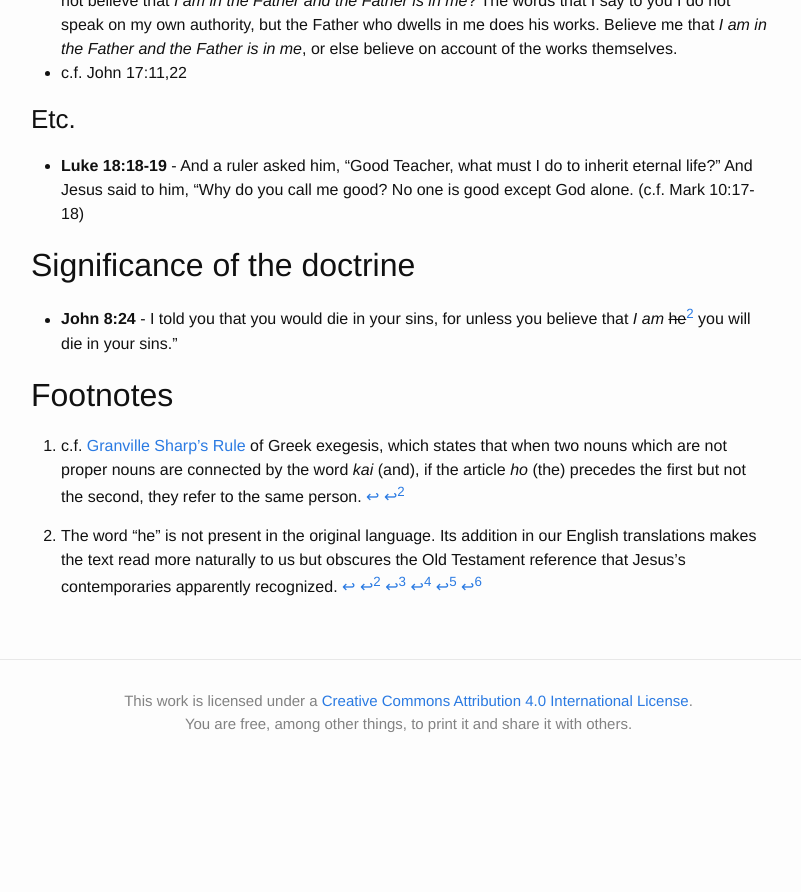
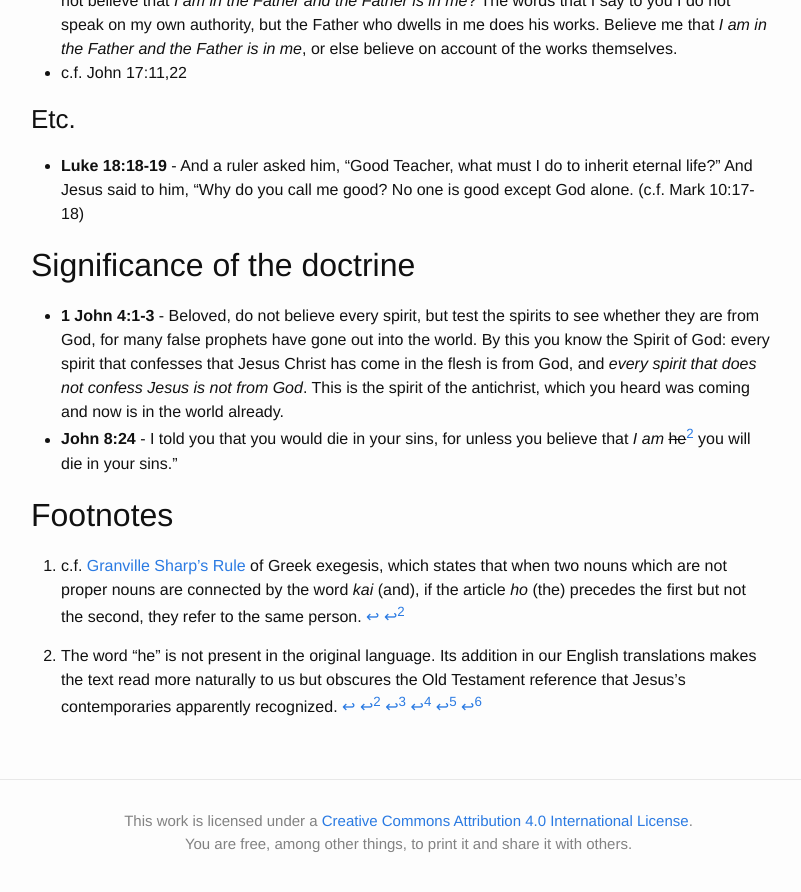
Before and after one commit to TravisCarden/traviscarden.github.io, a Jekyll site: the page built from _posts/2014-03-10-deity-of-christ-verse-list.md, in a window 1280 px wide and 900 px high, scrolled down 12675 px. Shown: the top 892 px of the window, without its empty margins (239-1040 px from the left). Built offline with Jekyll 4.4.1, drawn with Linux system fonts in a browser that asks for light colours; before the commit the page ends 13455 px from its top, so only the background shows below that.

Commit message:
Added 1 John 4:1-3 to Deity of Christ Verse List.

```diff
--- a/_posts/2014-03-10-deity-of-christ-verse-list.md
+++ b/_posts/2014-03-10-deity-of-christ-verse-list.md
@@ -285,6 +285,7 @@ Yet the Son, not the Father, will judge.
 
 ## Significance of the doctrine
 
+- **1 John 4:1-3** - Beloved, do not believe every spirit, but test the spirits to see whether they are from God, for many false prophets have gone out into the world. By this you know the Spirit of God: every spirit that confesses that Jesus Christ has come in the flesh is from God, and _every spirit that does not confess Jesus is not from God_. This is the spirit of the antichrist, which you heard was coming and now is in the world already.
 - **John 8:24** - I told you that you would die in your sins, for unless you believe that _I am_ ~~he~~[^i-am-he] you will die in your sins."
 
 ## Footnotes
```
